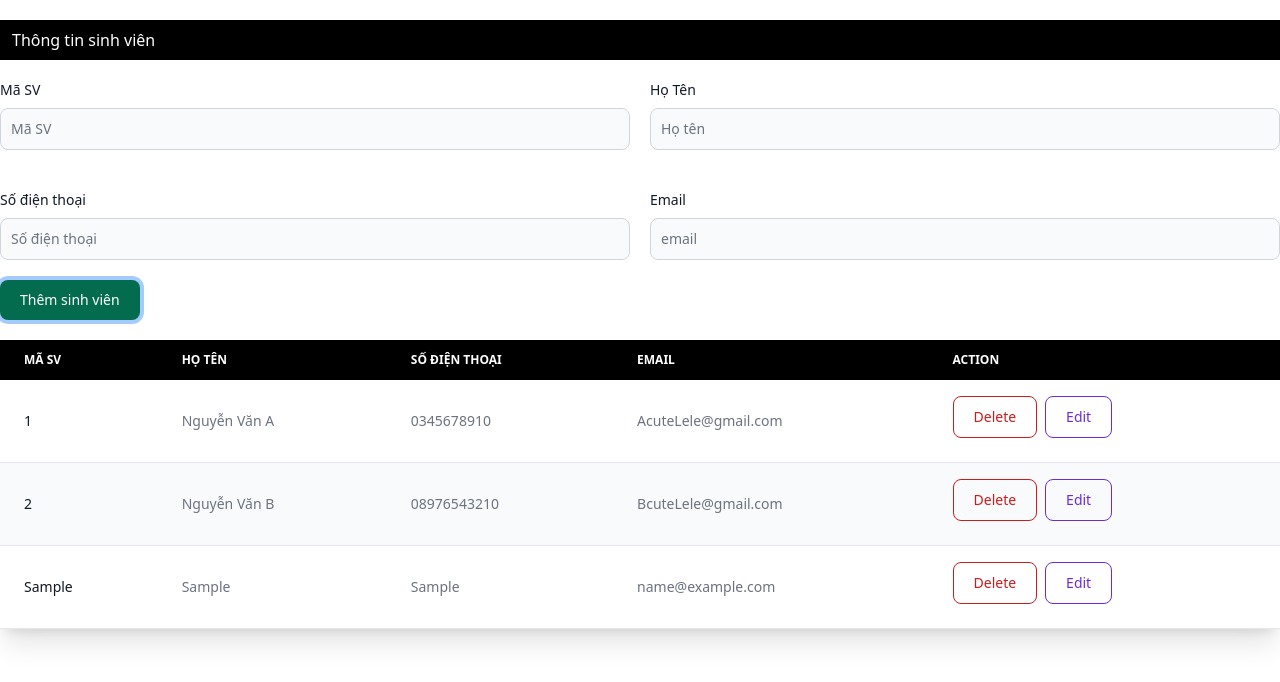
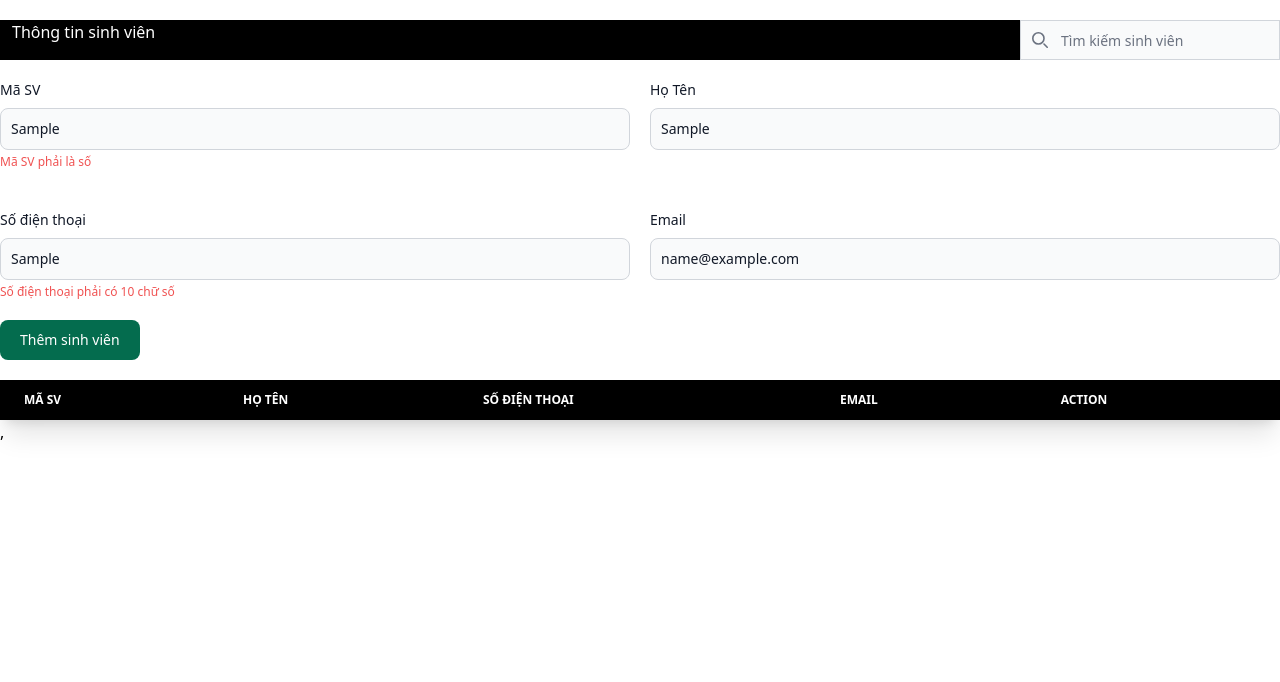
Before and after one commit to DZ2K-T/BookingTicket, a React (Vite) app: page / in a window 1280 px wide. Both pictures are taken after typing "Sample", "Sample", "Sample", "name@example.com" into the empty fields and a click on the button "Thêm sinh viên". Shown: the top 682 px of the page. Built offline with nearby package versions, Linux system fonts and the light colour scheme.

Commit message:
update form

```diff
--- a/package.json
+++ b/package.json
@@ -12,9 +12,11 @@
   "dependencies": {
     "@reduxjs/toolkit": "^2.3.0",
     "flowbite-react": "^0.10.2",
+    "formik": "^2.4.6",
     "react": "^18.3.1",
     "react-dom": "^18.3.1",
-    "react-redux": "^9.1.2"
+    "react-redux": "^9.1.2",
+    "yup": "^1.4.0"
   },
   "devDependencies": {
     "@eslint/js": "^9.13.0",
--- a/src/Form/FormInput.jsx
+++ b/src/Form/FormInput.jsx
@@ -1,99 +1,268 @@
-import { useState } from "react"
+import { useDispatch, useSelector } from "react-redux";
+import { useState, useEffect } from "react";
+import {
+    addStudent,
+    deleteStudent,
+    editStudent,
+    updateForm,
+    resetForm,
+} from "./duck/reducer";
+import * as Yup from "yup";
+
 export default function FormInput() {
-    const [form, setForm] = useState({
-        id: '',
-        name: '',
-        phone: '',
-        email: '',
+    const dispatch = useDispatch();
+    const { students, id, name, phone, email, filterKeyword } = useSelector(
+        (state) => state.formStudents
+    );
+    const [editing, setEditing] = useState(false);
+    const [errors, setErrors] = useState({});
+    const [searchStudent, setSearchStudent] = useState(filterKeyword);
+
+    const studentSchema = Yup.object().shape({
+        id: Yup.string()
+            .required("Mã SV không được để trống")
+            .matches(/^[0-9]+$/, "Mã SV phải là số"),
+        name: Yup.string()
+            .required("Họ tên không được để trống")
+            .min(3, "Họ tên phải có ít nhất 3 ký tự")
+            .max(50, "Họ tên không được quá 50 ký tự"),
+        phone: Yup.string()
+            .required("Số điện thoại không được để trống")
+            .matches(/^[0-9]{10}$/, "Số điện thoại phải có 10 chữ số"),
+        email: Yup.string()
+            .required("Email không được để trống")
+            .email("Email không hợp lệ"),
     });
-    const [students, setStudents] = useState([]);
+
+    useEffect(() => {
+        localStorage.setItem("students", JSON.stringify(students));
+    }, [students]);
 
     const handleInputChange = (e) => {
         const { name, value } = e.target;
-        setForm({
-            ...form,
-            [name]: value,
-        });
+        dispatch(updateForm({ name, value }));
     };
 
-    const renderStudentsList = () => {
+    const handleSubmit = async (e) => {
+        e.preventDefault();
+        const studentData = { id, name, phone, email };
 
-        return students.map((student) => (
-            <tr key={student.id} className="odd:bg-white odd:dark:bg-gray-900 even:bg-gray-50 even:dark:bg-gray-800 border-b dark:border-gray-700">
-                <th scope="row" className="px-6 py-4 font-medium text-gray-900 whitespace-nowrap dark:text-white">
-                    {student.id}
-                </th>
-                <td className="px-6 py-4">
-                    {student.name}
-                </td>
-                <td className="px-6 py-4">
-                    {student.phone}
-                </td>
-                <td className="px-6 py-4">
-                    {student.email}
-                </td>
-                <td className="px-6 py-4">
-                    <button onClick={() => handleDelete(student.id)} type="button" className="text-red-700 hover:text-white border border-red-700 hover:bg-red-800 focus:ring-4 focus:outline-none focus:ring-red-300 font-medium rounded-lg text-sm px-5 py-2.5 text-center me-2 mb-2 dark:border-red-500 dark:text-red-500 dark:hover:text-white dark:hover:bg-red-600 dark:focus:ring-red-900">Delete</button>
-                    <button type="button" className="text-purple-700 hover:text-white border border-purple-700 hover:bg-purple-800 focus:ring-4 focus:outline-none focus:ring-purple-300 font-medium rounded-lg text-sm px-5 py-2.5 text-center me-2 mb-2 dark:border-purple-400 dark:text-purple-400 dark:hover:text-white dark:hover:bg-purple-500 dark:focus:ring-purple-900">Edit</button>
-
-
-                </td>
-            </tr>
-
-        ));
-
-
-    };
-
-    // Hàm xử lý khi người dùng nhấn nút "Thêm sinh viên"
-    const handleSubmit = (e) => {
-        e.preventDefault();
-        // Kiểm tra form trước khi thêm
-        if (form.id && form.name && form.phone && form.email) {
-            setStudents([...students, form]); // Thêm sinh viên vào danh sách
-            setForm({ id: '', name: '', phone: '', email: '' }); // Reset form sau khi thêm
-        } else {
-            alert("Vui lòng nhập đầy đủ thông tin!");
+        try {
+            await studentSchema.validate(studentData, { abortEarly: false });
+            setErrors({});
+            if (editing) {
+                dispatch(editStudent(studentData));
+                setEditing(false);
+            } else {
+                dispatch(addStudent(studentData));
+            }
+            dispatch(resetForm());
+        } catch (validationError) {
+            const newErrors = {};
+            validationError.inner.forEach((error) => {
+                newErrors[error.path] = error.message;
+            });
+            setErrors(newErrors);
         }
     };
 
-    // Hàm xóa sinh viên khỏi danh sách
     const handleDelete = (id) => {
-        setStudents(students.filter((student) => student.id !== id));
+        dispatch(deleteStudent(id));
+    };
+
+    const handleEdit = (student) => {
+        dispatch(updateForm({ name: "id", value: student.id }));
+        dispatch(updateForm({ name: "name", value: student.name }));
+        dispatch(updateForm({ name: "phone", value: student.phone }));
+        dispatch(updateForm({ name: "email", value: student.email }));
+        setEditing(true);
+    };
+
+    // const handleEdit = (student) => {
+    //     dispatch(updateForm({
+    //         name: "studentData",
+    //         value: { id: student.id, name: student.name, phone: student.phone, email: student.email }
+    //     }));
+    //     setEditing(true);
+    // };
+
+    const handleFilterChange = (e) => {
+        setSearchStudent(e.target.value);
+        dispatch(updateForm({ name: "filterKeyword", value: e.target.value }));
     };
 
 
+
+    const filteredStudents = students.filter((student) =>
+        student.name.toLowerCase().includes(filterKeyword.toLowerCase())
+    );
+    const renderStudentsList = () => {
+        return filteredStudents.map((student) => (
+            <tr
+                key={student.id}
+                className="odd:bg-white even:bg-gray-50 border-b dark:border-gray-700"
+            >
+                <th
+                    scope="row"
+                    className="px-6 py-4 font-medium text-gray-900 whitespace-nowrap dark:text-white"
+                >
+                    {student.id}
+                </th>
+                <td className="px-6 py-4">{student.name}</td>
+                <td className="px-6 py-4">{student.phone}</td>
+                <td className="px-6 py-4">{student.email}</td>
+                <td className="px-6 py-4">
+                    <button
+                        onClick={() => handleDelete(student.id)}
+                        type="button"
+                        class="text-yellow-400 hover:text-white border border-yellow-400 hover:bg-yellow-500 focus:ring-4 focus:outline-none focus:ring-yellow-300 font-medium rounded-lg text-sm px-5 py-2.5 text-center me-2 mb-2 dark:border-yellow-300 dark:text-yellow-300 dark:hover:text-white dark:hover:bg-yellow-400 dark:focus:ring-yellow-900"
+                    >
+                        Delete
+                    </button>
+                    <button
+                        onClick={() => handleEdit(student)}
+                        type="button"
+                        class="text-gray-900 hover:text-white border border-gray-800 hover:bg-gray-900 focus:ring-4 focus:outline-none focus:ring-gray-300 font-medium rounded-lg text-sm px-5 py-2.5 text-center me-2 mb-2 dark:border-gray-600 dark:text-gray-400 dark:hover:text-white dark:hover:bg-gray-600 dark:focus:ring-gray-800"
+                    >
+                        Edit
+                    </button>
+                </td>
+            </tr>
+        ));
+    };
+
     return (
+        <div>
+            <form className="float-right max-w-md mx-auto">
+                <label
+                    htmlFor="default-search"
+                    className="mb-2 text-sm font-medium text-gray-900 sr-only dark:text-white"
+                >
+                    Search
+                </label>
+                <div className="relative">
+                    <div className="absolute inset-y-0 start-0 flex items-center ps-3 pointer-events-none">
+                        <svg
+                            className="w-4 h-4 text-gray-500 dark:text-gray-400"
+                            aria-hidden="true"
+                            xmlns="http://www.w3.org/2000/svg"
+                            fill="none"
+                            viewBox="0 0 20 20"
+                        >
+                            <path
+                                stroke="currentColor"
+                                strokeLinecap="round"
+                                strokeLinejoin="round"
+                                strokeWidth={2}
+                                d="m19 19-4-4m0-7A7 7 0 1 1 1 8a7 7 0 0 1 14 0Z"
+                            />
+                        </svg>
+                    </div>
+                    <input
+                        type="search"
+                        id="default-search"
+                        className="block w-full h-10 p-4 ps-10 text-sm text-gray-900 border border-gray-300  bg-gray-50 focus:ring-blue-500 focus:border-blue-500 dark:bg-gray-700 dark:border-gray-600 dark:placeholder-gray-400 dark:text-white dark:focus:ring-blue-500 dark:focus:border-blue-500"
+                        placeholder="Tìm kiếm sinh viên"
 
-        <div>
+                        value={filterKeyword}
+                        onChange={handleFilterChange}
+                    />
 
-            <form onSubmit={handleSubmit} className="max-w-screen-xl mx-auto ">
-                <h1 className="bg-black text-white h-10 content-center pl-3 mb-5">Thông tin sinh viên</h1>
-                <div className="grid grid-cols-2 gap-5  ">
+                </div>
+            </form>
+
+            <form onSubmit={handleSubmit} className="max-w-screen-xl mx-auto">
+                <h1 className="bg-black text-white  h-10 pl-3 mb-5">
+                    Thông tin sinh viên
+                </h1>
+                <div className="grid grid-cols-2 gap-5">
                     <div className="mb-5">
-                        <label htmlFor="email" className="block mb-2 text-sm font-medium text-gray-900 dark:text-white">Mã SV</label>
-                        <input onChange={handleInputChange} type="text" name="id" value={form.id} className="bg-gray-50 border border-gray-300 text-gray-900 text-sm rounded-lg focus:ring-blue-500 focus:border-blue-500 block w-full p-2.5 dark:bg-gray-700 dark:border-gray-600 dark:placeholder-gray-400 dark:text-white dark:focus:ring-blue-500 dark:focus:border-blue-500" placeholder="Mã SV" required />
+                        <label
+                            htmlFor="id"
+                            className="block mb-2 text-sm font-medium text-gray-900 dark:text-white"
+                        >
+                            Mã SV
+                        </label>
+                        <input
+                            onChange={handleInputChange}
+                            type="text"
+                            name="id"
+                            value={id}
+                            className="bg-gray-50 border border-gray-300 text-gray-900 text-sm rounded-lg w-full p-2.5"
+                            placeholder="Mã SV"
+                        />
+                        {errors.id && (
+                            <p className="text-red-500 text-xs mt-1">{errors.id}</p>
+                        )}
                     </div>
                     <div className="mb-5">
-                        <label htmlFor="password" className="block mb-2 text-sm font-medium text-gray-900 dark:text-white">Họ Tên</label>
-                        <input onChange={handleInputChange} type="text" name="name" value={form.name} className="bg-gray-50 border border-gray-300 text-gray-900 text-sm rounded-lg focus:ring-blue-500 focus:border-blue-500 block w-full p-2.5 dark:bg-gray-700 dark:border-gray-600 dark:placeholder-gray-400 dark:text-white dark:focus:ring-blue-500 dark:focus:border-blue-500" placeholder="Họ tên" required />
-                    </div>
-
-                    <div className="mb-5">
-                        <label htmlFor="email" className="block mb-2 text-sm font-medium text-gray-900 dark:text-white">Số điện thoại</label>
-                        <input onChange={handleInputChange} type="text" name="phone" value={form.phone} className="bg-gray-50 border border-gray-300 text-gray-900 text-sm rounded-lg focus:ring-blue-500 focus:border-blue-500 block w-full p-2.5 dark:bg-gray-700 dark:border-gray-600 dark:placeholder-gray-400 dark:text-white dark:focus:ring-blue-500 dark:focus:border-blue-500" placeholder="Số điện thoại" required />
+                        <label
+                            htmlFor="name"
+                            className="block mb-2 text-sm font-medium text-gray-900 dark:text-white"
+                        >
+                            Họ Tên
+                        </label>
+                        <input
+                            onChange={handleInputChange}
+                            type="text"
+                            name="name"
+                            value={name}
+                            className="bg-gray-50 border border-gray-300 text-gray-900 text-sm rounded-lg w-full p-2.5"
+                            placeholder="Họ tên"
+                        />
+                        {errors.name && (
+                            <p className="text-red-500 text-xs mt-1">{errors.name}</p>
+                        )}
                     </div>
                     <div className="mb-5">
-                        <label htmlFor="password" className="block mb-2 text-sm font-medium text-gray-900 dark:text-white">Email</label>
-                        <input onChange={handleInputChange} type="email" name="email" value={form.email} className="bg-gray-50 border border-gray-300 text-gray-900 text-sm rounded-lg focus:ring-blue-500 focus:border-blue-500 block w-full p-2.5 dark:bg-gray-700 dark:border-gray-600 dark:placeholder-gray-400 dark:text-white dark:focus:ring-blue-500 dark:focus:border-blue-500" placeholder="email" required />
+                        <label
+                            htmlFor="phone"
+                            className="block mb-2 text-sm font-medium text-gray-900 dark:text-white"
+                        >
+                            Số điện thoại
+                        </label>
+                        <input
+                            onChange={handleInputChange}
+                            type="text"
+                            name="phone"
+                            value={phone}
+                            className="bg-gray-50 border border-gray-300 text-gray-900 text-sm rounded-lg w-full p-2.5"
+                            placeholder="Số điện thoại"
+                        />
+                        {errors.phone && (
+                            <p className="text-red-500 text-xs mt-1">{errors.phone}</p>
+                        )}
+                    </div>
+                    <div className="mb-5">
+                        <label
+                            htmlFor="email"
+                            className="block mb-2 text-sm font-medium text-gray-900 dark:text-white"
+                        >
+                            Email
+                        </label>
+                        <input
+                            onChange={handleInputChange}
+                            type="email"
+                            name="email"
+                            value={email}
+                            className="bg-gray-50 border border-gray-300 text-gray-900 text-sm rounded-lg w-full p-2.5"
+                            placeholder="email"
+                        />
+                        {errors.email && (
+                            <p className="text-red-500 text-xs mt-1">{errors.email}</p>
+                        )}
                     </div>
                 </div>
-
-                <button type="submit" className="text-white bg-green-700 hover:bg-blue-800 focus:ring-4 focus:outline-none focus:ring-blue-300 font-medium rounded-lg text-sm w-full sm:w-auto px-5 py-2.5 text-center dark:bg-blue-600 dark:hover:bg-blue-700 dark:focus:ring-blue-800">Thêm sinh viên</button>
+                <button
+                    type="submit"
+                    className="text-white bg-green-700 hover:bg-blue-800 font-medium rounded-lg text-sm w-full sm:w-auto px-5 py-2.5"
+                >
+                    {editing ? "Cập nhật sinh viên" : "Thêm sinh viên"}
+                </button>
             </form>
-            <table className=" mt-5 w-full text-sm text-left rtl:text-right text-gray-500 dark:text-gray-400">
-                <thead className="text-xs text-white uppercase bg-black ">
-                    <tr >
+            <table className="mt-5 w-full text-sm text-left text-gray-500 dark:text-gray-400">
+                <thead className="text-xs text-white uppercase bg-black">
+                    <tr>
                         <th scope="col" className="px-6 py-3">
                             Mã SV
                         </th>
@@ -111,57 +280,8 @@ export default function FormInput() {
                         </th>
                     </tr>
                 </thead>
-
-                <tbody>
-                    <tr className="odd:bg-white odd:dark:bg-gray-900 even:bg-gray-50 even:dark:bg-gray-800 border-b dark:border-gray-700">
-                        <th scope="row" className="px-6 py-4 font-medium text-gray-900 whitespace-nowrap dark:text-white">
-                            1
-                        </th>
-                        <td className="px-6 py-4">
-                            Nguyễn Văn A
-                        </td>
-                        <td className="px-6 py-4">
-                            0345678910
-                        </td>
-                        <td className="px-6 py-4">
-                            AcuteLele@gmail.com
-                        </td>
-                        <td className="px-6 py-4">
-                            <button type="button" className="text-red-700 hover:text-white border border-red-700 hover:bg-red-800 focus:ring-4 focus:outline-none focus:ring-red-300 font-medium rounded-lg text-sm px-5 py-2.5 text-center me-2 mb-2 dark:border-red-500 dark:text-red-500 dark:hover:text-white dark:hover:bg-red-600 dark:focus:ring-red-900">Delete</button>
-                            <button type="button" className="text-purple-700 hover:text-white border border-purple-700 hover:bg-purple-800 focus:ring-4 focus:outline-none focus:ring-purple-300 font-medium rounded-lg text-sm px-5 py-2.5 text-center me-2 mb-2 dark:border-purple-400 dark:text-purple-400 dark:hover:text-white dark:hover:bg-purple-500 dark:focus:ring-purple-900">Edit</button>
-
-
-                        </td>
-                    </tr>
-                    <tr className="odd:bg-white odd:dark:bg-gray-900 even:bg-gray-50 even:dark:bg-gray-800 border-b dark:border-gray-700">
-                        <th scope="row" className="px-6 py-4 font-medium text-gray-900 whitespace-nowrap dark:text-white">
-                            2
-                        </th>
-                        <td className="px-6 py-4">
-                            Nguyễn Văn B
-                        </td>
-                        <td className="px-6 py-4">
-                            08976543210
-                        </td>
-                        <td className="px-6 py-4">
-                            BcuteLele@gmail.com
-                        </td>
-                        <td className="px-6 py-4">
-                            <button type="button" className="text-red-700 hover:text-white border border-red-700 hover:bg-red-800 focus:ring-4 focus:outline-none focus:ring-red-300 font-medium rounded-lg text-sm px-5 py-2.5 text-center me-2 mb-2 dark:border-red-500 dark:text-red-500 dark:hover:text-white dark:hover:bg-red-600 dark:focus:ring-red-900">Delete</button>
-                            <button type="button" className="text-purple-700 hover:text-white border border-purple-700 hover:bg-purple-800 focus:ring-4 focus:outline-none focus:ring-purple-300 font-medium rounded-lg text-sm px-5 py-2.5 text-center me-2 mb-2 dark:border-purple-400 dark:text-purple-400 dark:hover:text-white dark:hover:bg-purple-500 dark:focus:ring-purple-900">Edit</button>
-
-
-                        </td>
-                    </tr>
-
-                    {renderStudentsList()}
-
-                </tbody>
-
+                <tbody>{renderStudentsList()}</tbody>
             </table>
-
         </div>
-
-
-    )
+    );
 }
--- /dev/null
+++ b/src/Form/duck/reducer.js
@@ -0,0 +1,49 @@
+import { createSlice } from "@reduxjs/toolkit";
+
+const initialState = {
+    id: '',
+    name: '',
+    phone: '',
+    email: '',
+    students: JSON.parse(localStorage.getItem("students")) || [],
+    filterKeyword: "",
+}
+
+
+
+const formStudents = createSlice({
+    name: "formStudents",
+    initialState,
+    reducers: {
+        addStudent: (state, action) => {
+            state.students.push(action.payload);
+        },
+        deleteStudent: (state, action) => {
+            state.students = state.students.filter(student => student.id !== action.payload);
+        },
+        editStudent: (state, action) => {
+            const index = state.students.findIndex(student => student.id === action.payload.id);
+            if (index !== -1) {
+                state.students[index] = action.payload;
+            }
+        },
+        updateForm: (state, action) => {
+            const { name, value } = action.payload;
+            state[name] = value;
+        },
+        resetForm: (state) => {
+            state.id = '';
+            state.name = '';
+            state.phone = '';
+            state.email = '';
+        },
+        filter: (state, action) => {
+            state.filterKeyword = action.payload; // Cập nhật từ khóa tìm kiếm
+        },
+    },
+});
+
+export const { addStudent, deleteStudent, editStudent, updateForm, resetForm,filter  } = formStudents.actions;
+
+
+export default formStudents.reducer;
--- a/src/main.jsx
+++ b/src/main.jsx
@@ -3,9 +3,16 @@ import { createRoot } from 'react-dom/client';
 import './index.scss';
 import App from './App.jsx';
 import "flowbite/dist/flowbite.min.js";
+import store from './store/index.js';
+import { Provider } from 'react-redux';
+
 
 createRoot(document.getElementById('root')).render(
-  <StrictMode>
-    <App />
-  </StrictMode>,
-)
+  <Provider store={store}>
+    <StrictMode>
+      <App />
+    </StrictMode>,
+  </Provider>
+
+
+);
--- /dev/null
+++ b/src/store/index.js
@@ -0,0 +1,11 @@
+import { configureStore } from "@reduxjs/toolkit";
+import formStudents from "./../Form/duck/reducer"
+
+
+const store = configureStore({
+    reducer: {
+        formStudents,
+    },
+});
+
+export default store;
```
Also changed, not shown: 1 other file (tests, documents, lock files or other folders).
